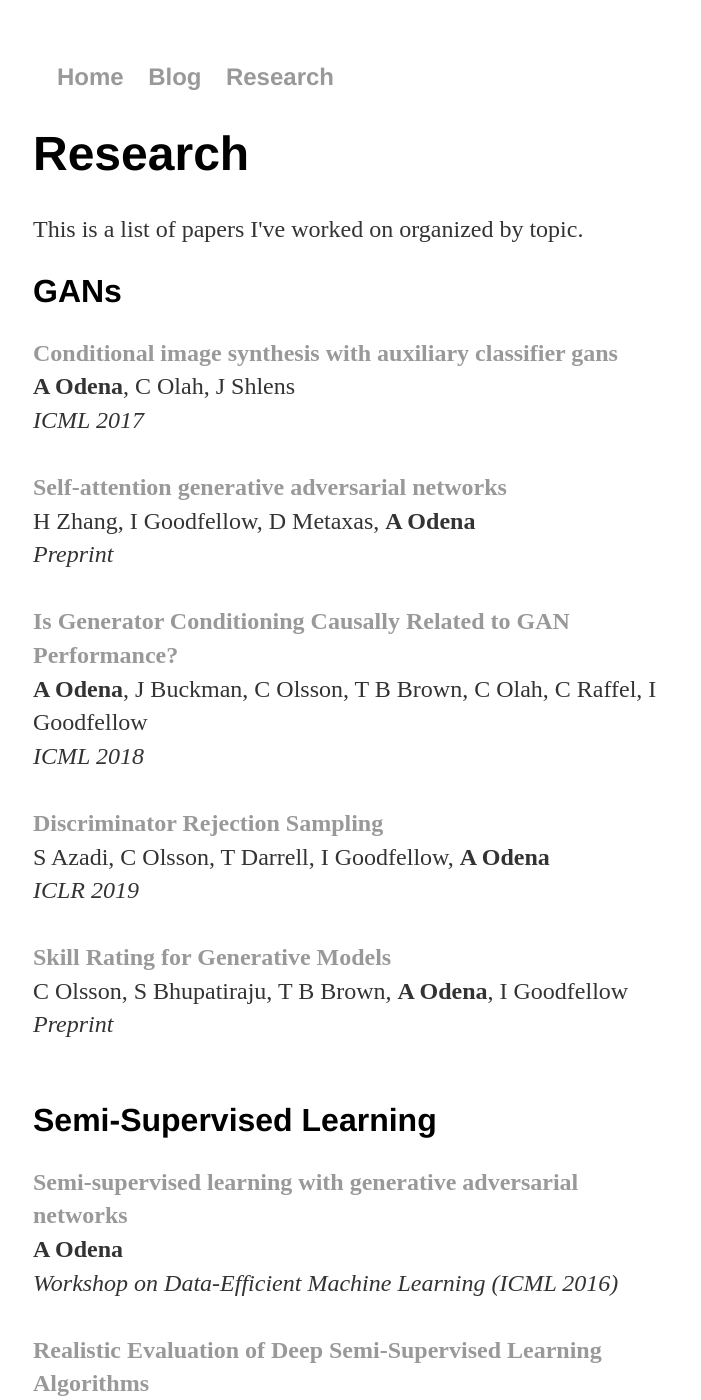
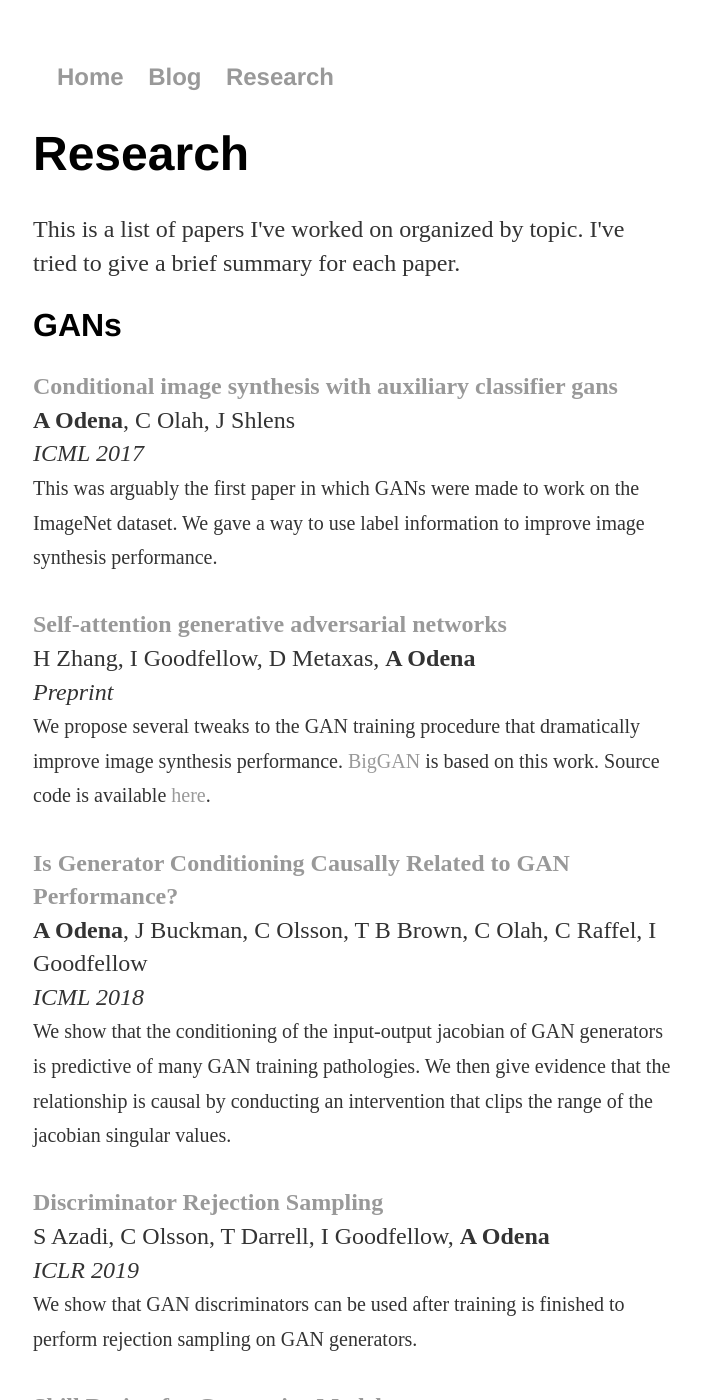
Before and after one commit to augustusodena/augustusodena.github.io, a Jekyll site: the page built from research/index.html, in a window 1280 px wide and 1400 px high. Shown: the whole window, without its empty margins (287-988 px from the left). Built offline with Jekyll 4.4.1, drawn with Linux system fonts in a browser that asks for light colours; some of the changed text lies outside the part shown.

Commit message:
Updates to research page.

```diff
--- a/research/index.html
+++ b/research/index.html
@@ -5,63 +5,105 @@ title: Research
 	<h1>Research</h1>
 	<p>
     This is a list of papers I've worked on organized by topic.
+    I've tried to give a brief summary for each paper.
   </p>
 
 	<h2>GANs</h2>
 	<p>
     <a href="https://arxiv.org/abs/1610.09585"><b>Conditional image synthesis with auxiliary classifier gans</b></a><br>
     <b>A Odena</b>, C Olah, J Shlens<br>
-    <i>ICML 2017</i><br><br>
+    <i>ICML 2017</i><br>
+    <small>
+      This was arguably the first paper in which GANs were made to work on the ImageNet dataset.
+      We gave a way to use label information to improve image synthesis performance.
+    </small><br><br>
 
     <a href="https://arxiv.org/abs/1805.08318"><b>Self-attention generative adversarial networks</b></a><br>
     H Zhang, I Goodfellow, D Metaxas, <b>A Odena</b><br>
-    <i>Preprint</i><br><br>
+    <i>Preprint</i><br>
+    <small>
+      We propose several tweaks to the GAN training procedure that dramatically improve image synthesis performance.
+      <a href="https://arxiv.org/abs/1809.11096">BigGAN</a> is based on this work.
+      Source code is available <a href="https://github.com/brain-research/self-attention-gan">here</a>.
+    </small><br><br>
 
     <a href="https://arxiv.org/abs/1802.08768"><b>Is Generator Conditioning Causally Related to GAN Performance?</b></a><br>
     <b>A Odena</b>, J Buckman, C Olsson, T B Brown, C Olah, C Raffel, I Goodfellow<br>
-    <i>ICML 2018</i><br><br>
+    <i>ICML 2018</i><br>
+    <small>
+      We show that the conditioning of the input-output jacobian of GAN generators is predictive of many GAN training pathologies.
+      We then give evidence that the relationship is causal by conducting an intervention that clips the range of the jacobian singular values.
+    </small><br><br>
 
     <a href="https://arxiv.org/abs/1810.06758"><b>Discriminator Rejection Sampling</b></a><br>
     S Azadi, C Olsson, T Darrell, I Goodfellow, <b>A Odena</b><br>
-    <i>ICLR 2019</i><br><br>
+    <i>ICLR 2019</i><br>
+    <small>
+      We show that GAN discriminators can be used after training is finished to perform rejection sampling on GAN generators.
+    </small><br><br>
 
     <a href="https://arxiv.org/abs/1808.04888"><b>Skill Rating for Generative Models</b></a><br>
     C Olsson, S Bhupatiraju, T B Brown, <b>A Odena</b>, I Goodfellow<br>
-    <i>Preprint</i><br><br>
+    <i>Preprint</i><br>
+    <small>
+      We show how to use chess-style tournament ranking to evaluate GANs and other generative models.
+    </small><br><br>
 
   </p>
 
 	<h2>Semi-Supervised Learning</h2>
 	<p>
-
     <a href="https://arxiv.org/abs/1606.01583"><b>Semi-supervised learning with generative adversarial networks</b></a><br>
     <b>A Odena</b><br>
-    <i>Workshop on Data-Efficient Machine Learning (ICML 2016)</i><br><br>
+    <i>Workshop on Data-Efficient Machine Learning (ICML 2016)</i><br>
+    <small>
+      I invented (concurrent with <a href="https://arxiv.org/abs/1606.03498">this paper</a>) a techique for using GANs
+      to do semi-supervised learning.
+    </small><br><br>
 
     <a href="https://arxiv.org/abs/1804.09170"><b>Realistic Evaluation of Deep Semi-Supervised Learning Algorithms</b></a><br>
     A Oliver*, <b>A Odena*</b>, C Raffel*, ED Cubuk, IJ Goodfellow<br>
-    <i>NeurIPS 2018 (Spotlight)</i><br><br>
-
+    <i>NeurIPS 2018 (Spotlight)</i><br>
+    <small>
+      We argue that existing methods for evaluating semi-supervised learning techniques are flawed and propose a new framework
+      for doing these evaluations.
+      Source code is available <a href="https://github.com/brain-research/realistic-ssl-evaluation">here</a>.
+    </small><br><br>
   </p>
 
 	<h2>Machine Learning and Computer Systems</h2>
 	<p>
     <a href="https://arxiv.org/abs/1807.10875"><b>Tensorfuzz: Debugging neural networks with coverage-guided fuzzing</b></a><br>
     <b>A Odena</b>, C Olsson, D Anderson, I Goodfellow<br>
-    <i>Preprint</i><br><br>
+    <i>Preprint</i><br>
+    <small>
+      We apply the notions of coverage-guided-fuzzing and property-based-testing to neural networks.
+      We show that approximate-nearest-neighbors algorithms can give useful coverage metrics in this context.
+      Source code is available <a href="https://github.com/brain-research/tensorfuzz">here</a>.
+    </small><br><br>
 
     <a href="https://arxiv.org/abs/1601.04033"><b>Faster Asynchronous SGD</b></a><br>
     <b>A Odena</b><br>
-    <i>Workshop on Optimization Methods for the Next Generation of Machine Learning (ICML) 2016</i><br><br>
+    <i>Workshop on Optimization Methods for the Next Generation of Machine Learning (ICML) 2016</i><br>
+    <small>
+      I speed up asynchronous SGD by quantifying gradient update staleness in terms of moving averages of gradient statistics.
+    </small><br><br>
   </p>
 
 	<h2>Miscellaneous Machine Learning</h2>
 	<p>
     <a href="https://distill.pub/2016/deconv-checkerboard/"><b>Deconvolution and checkerboard artifacts</b></a><br>
     <b>A Odena</b>, V Dumoulin, C Olah<br>
-    <i>Distill</i><br><br>
+    <i>Distill</i><br>
+    <small>
+      We show that the ubiquitous "deconvolution" operation used in image-upsampling produces strange checkerboard-artifacts.
+      We then propose a simple fix.
+    </small><br><br>
 
     <a href="https://arxiv.org/abs/1702.07780"><b>Changing Model Behavior at Test-Time Using Reinforcement Learning</b></a><br>
     <b>A Odena</b>, D Lawson, C Olah<br>
-    <i>ICLR 2017 (Workshop Track)</i><br><br>
+    <i>ICLR 2017 (Workshop Track)</i><br>
+    <small>
+      I show how to change the test-time resource-usage of neural networks on a per-input basis using reinforcement learning.
+    </small><br><br>
   </p>
```
